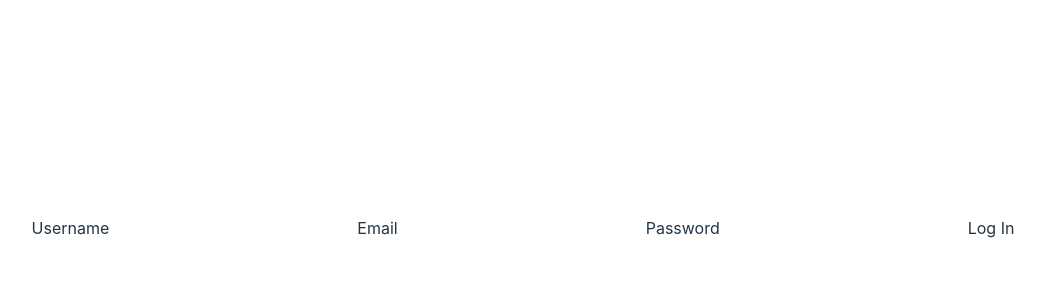
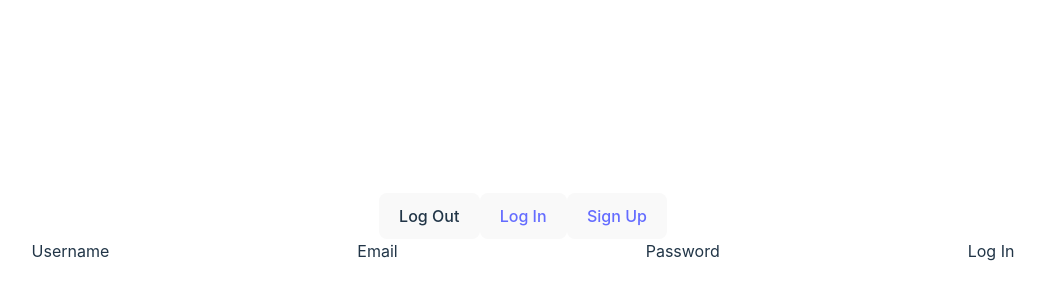
Before and after one commit to jbrochu1/colorado-ready-phase-4, a React (Vite) app in the folder client/: page /login in a window 1280 px wide. Shown: the part 172-472 px from the top of the page, without its empty margins (117-1162 px from the left). Built offline with nearby package versions, Linux system fonts and the light colour scheme; no server answers.

Commit message:
created NavBar functionality for user create, login, and logout

```diff
--- a/client/src/App.jsx
+++ b/client/src/App.jsx
@@ -3,6 +3,8 @@ import { BrowserRouter as Router, Routes, Route, Link } from 'react-router-dom'
 import LogIn from './components/LogIn'
 import './App.css'
 import Home from './components/Home'
+import NavBar from './components/NavBar'
+import SignUp from './components/SignUp'
 
 function App() {
   const [places, setPlaces] = useState([])
@@ -61,9 +63,11 @@ function App() {
 
   return (
     <Router>
+      <NavBar updateUser={updateUser}/>
       <Routes>
         <Route path='/' element={<Home places={places}/>} />
         <Route path='/login' element={<LogIn updateUser={updateUser} />} />
+        <Route path='/sign_up' element={<SignUp updateUser={updateUser} />} />
       </Routes>
     </Router>
   )
--- /dev/null
+++ b/client/src/components/NavBar.jsx
@@ -0,0 +1,25 @@
+import { Link } from 'react-router-dom'
+
+function NavBar({ updateUser }) {
+
+    const handleLogOut = () => {
+        fetch('/api/logout', {
+            method: 'DELETE'
+        })
+        .then(res => {
+            if(res.ok){
+                updateUser(false)
+            }
+        })
+    }
+
+    return(
+        <nav>
+            <button onClick={handleLogOut}>Log Out</button>
+            <button><Link to='/login'>Log In</Link></button>
+            <button><Link to='/sign_up'>Sign Up</Link></button>
+        </nav>
+    )
+}
+
+export default NavBar
--- a/client/src/components/SignUp.jsx
+++ b/client/src/components/SignUp.jsx
@@ -29,7 +29,7 @@ function SignUp({ updateUser }) {
             age,
             avatar_img
         }
-        fetch('/login', {
+        fetch('/api/users', {
             method: 'POST',
             headers: {
                 'Content-Type': 'application/json'
@@ -37,10 +37,12 @@ function SignUp({ updateUser }) {
             body: JSON.stringify(user)
         })
             .then((res) => {
+                console.log(res)
+                console.log(user)
                 if (res.ok) {
                     res.json().then(user => {
                         updateUser(user)
-                        navigate(`/users/${user.id}`)
+                        navigate(`/`)
                     })
                 } else {
                     res.json().then(json => setErrors(Object.entries(json.errors)))
@@ -91,7 +93,7 @@ function SignUp({ updateUser }) {
                 <input type='text' name='avatar_img' value={avatar_img} onChange={handleChange} />
                 <input type='submit' value='Sign Up'/>
             </form>
-            { errors ? errors.map(<div>{ e[0] + ': ' + e[1] }</div>) : null }
+            {/* { errors ? errors.map(<div>{ e[0] + ': ' + e[1] }</div>) : null } */}
         </>
     )
 }
```
